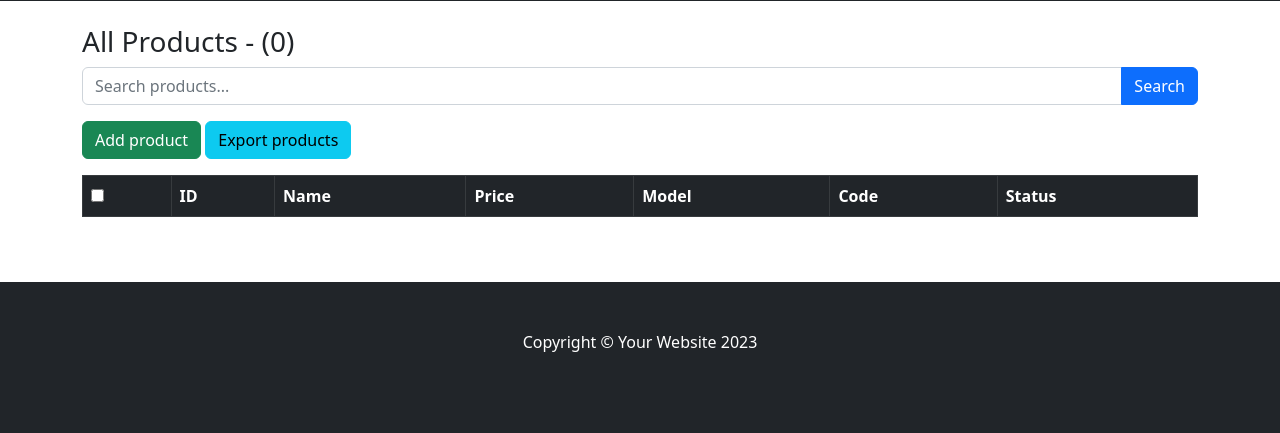
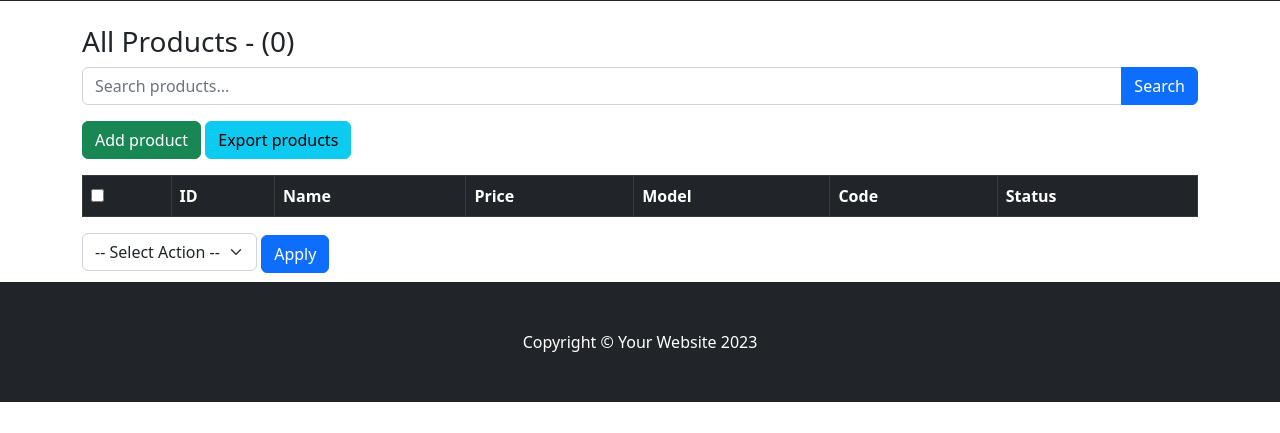
Before and after one commit to GeorgiDN/Ecommerse-with-Django, a Django app: page /store-admin/admin-products/ in a window 1280 px wide. Shown: the part 398-831 px from the top of the page. Before the commit the page ends 750 px from the top, so only its background shows below. Run offline with Django 5.2, Linux system fonts and the light colour scheme; the visitor is signed in with stand-in values (Sample User, id 1); data that the repository does not hold is empty; some libraries are stand-ins or nearby versions.

Commit message:
feat: enable bulk delete products

```diff
--- a/ecommerseApp/ecommerseApp/store_admin/urls.py
+++ b/ecommerseApp/ecommerseApp/store_admin/urls.py
@@ -12,6 +12,7 @@ urlpatterns = [
     path('shop-options', admin_views.ShopOptionsView.as_view(), name='shop-options'),
 
     path('products-export-csv/', admin_views.products_export_csv, name='products-export-csv'),
+    path('products/bulk-edit/', admin_views.bulk_edit_products, name='bulk-edit-products'),
 
     path('admin-categories/', admin_views.AdminCategoryListView.as_view(), name='admin-categories'),
     path('category-create/', admin_views.CategoryCreateView.as_view(), name='category-create'),
--- a/ecommerseApp/ecommerseApp/store_admin/views/products.py
+++ b/ecommerseApp/ecommerseApp/store_admin/views/products.py
@@ -1,3 +1,4 @@
+from django.contrib.admin.views.decorators import staff_member_required
 from django.contrib.auth.mixins import LoginRequiredMixin
 from django.db.models import Q
 from django.urls import reverse, reverse_lazy
@@ -5,6 +6,8 @@ from ecommerseApp.store.models import Product
 from ecommerseApp.store_admin.forms import ProductEditForm, ProductCreateForm
 from ecommerseApp.store_admin.models_mixins import StaffRequiredMixin
 from django.views.generic import ListView, TemplateView, UpdateView, DeleteView, CreateView
+from django.contrib import messages
+from django.shortcuts import redirect
 
 
 class ProductCreateView(LoginRequiredMixin, StaffRequiredMixin, CreateView):
@@ -54,3 +57,31 @@ class AdminProductListView(LoginRequiredMixin, StaffRequiredMixin, ListView):
         context = super().get_context_data(**kwargs)
         context['search_query'] = self.request.GET.get('q', '')
         return context
+
+
+@staff_member_required
+def bulk_edit_products(request):
+    if request.method == 'POST':
+        action = request.POST.get('action')
+        selected_ids = request.POST.getlist('selected_products')
+
+        if not selected_ids:
+            messages.warning(request, "No products selected.")
+            return redirect('admin-products')
+
+        products = Product.objects.filter(id__in=selected_ids)
+
+        if action == 'activate':
+            products.update(is_active=True)
+            messages.success(request, f"{products.count()} product(s) activated.")
+        elif action == 'deactivate':
+            products.update(is_active=False)
+            messages.success(request, f"{products.count()} product(s) deactivated.")
+        elif action == 'delete':
+            count = products.count()
+            products.delete()
+            messages.success(request, f"{count} product(s) deleted.")
+        else:
+            messages.warning(request, "No valid action selected.")
+
+    return redirect('admin-products')
--- a/ecommerseApp/templates/store_admin/admin_products/admin_product_list.html
+++ b/ecommerseApp/templates/store_admin/admin_products/admin_product_list.html
@@ -11,6 +11,8 @@
         </form>
         <a href="{% url 'product-create' %}" class="btn btn-success">Add product</a>
         <a href="{% url 'products-export-csv' %}" class="btn btn-info">Export products</a>
+        <form method="post" action="{% url 'bulk-edit-products' %}" class="product-bulk-edit">
+            {% csrf_token %}
             <table class="table table-bordered table-hover mt-3">
                 <thead class="table-dark">
                 <tr>
@@ -42,6 +44,38 @@
                 {% endfor %}
                 </tbody>
             </table>
+            <div class="mt-3">
+                <select name="action" class="form-select d-inline w-auto">
+                    <option value="">-- Select Action --</option>
+                    <option value="activate">Activate</option>
+                    <option value="deactivate">Deactivate</option>
+                    <option value="delete">Delete</option>
+                </select>
+                <button type="submit" class="btn btn-primary">Apply</button>
+            </div>
+        </form>
+
+        <!--Bulk delete confirm form -->
+        <div class="modal fade" id="deleteConfirmModal" tabindex="-1" aria-labelledby="deleteConfirmLabel"
+             aria-hidden="true">
+            <div class="modal-dialog modal-dialog-centered">
+                <div class="modal-content border-danger">
+                    <div class="modal-header bg-danger text-white">
+                        <h5 class="modal-title" id="deleteConfirmLabel">Confirm Deletion</h5>
+                        <button type="button" class="btn-close btn-close-white" data-bs-dismiss="modal"
+                                aria-label="Close"></button>
+                    </div>
+                    <div class="modal-body">
+                        Are you sure you want to permanently delete the selected products? This action cannot be undone.
+                    </div>
+                    <div class="modal-footer">
+                        <button type="button" class="btn btn-secondary" data-bs-dismiss="modal">Cancel</button>
+                        <button id="confirmDeleteBtn" type="button" class="btn btn-danger">Delete</button>
+                    </div>
+                </div>
+            </div>
+        </div>
+
     </div>
 
     <script>
@@ -67,5 +101,22 @@
         });
     </script>
 
+    <script>
+        document.querySelector('.product-bulk-edit').addEventListener('submit', function (e) {
+            const action = document.querySelector('select[name="action"]').value;
+
+            if (action === 'delete') {
+                e.preventDefault();
+
+                const deleteModal = new bootstrap.Modal(document.getElementById('deleteConfirmModal'));
+                deleteModal.show();
+
+                document.getElementById('confirmDeleteBtn').onclick = function () {
+                    deleteModal.hide();
+                    e.target.submit();
+                };
+            }
+        });
+    </script>
 
 {% endblock %}
```
Lines whose indentation alone changed are shown as unchanged.
